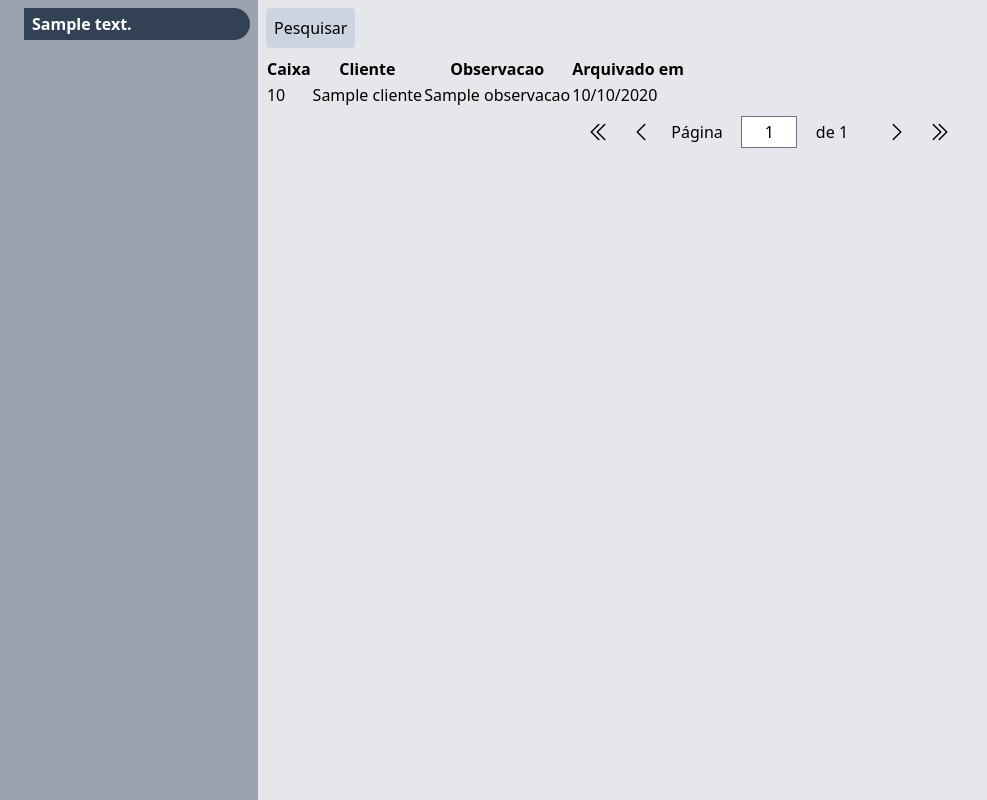
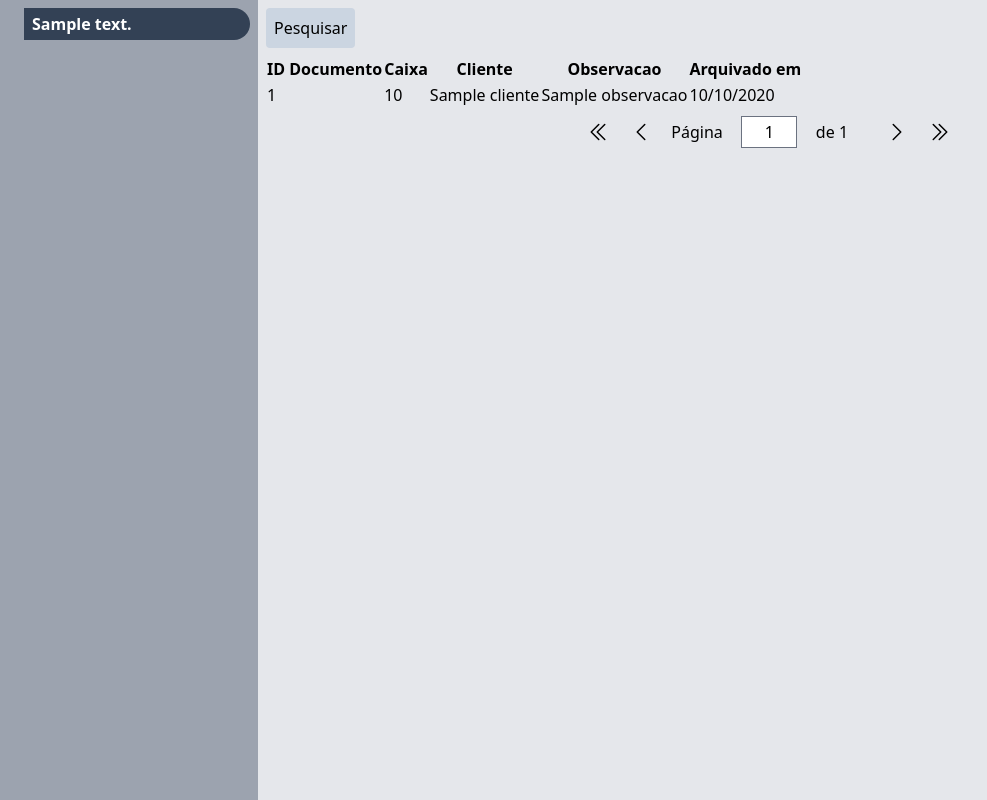
Before and after one commit to augustomonoo/arquivo, a Django app: template arquivo/templates/arquivo/main/consulta.html in a window 1280 px wide. Shown: the whole page, without its empty margins (0-987 px from the left). Run offline with Django 3.2, Linux system fonts and the light colour scheme; the template is opened without the code that fills it: most values are stand-ins (such as "Sample title", 1, 10 or a date in 2020); style sheets or scripts are compiled from the project's sources; some libraries are stand-ins or nearby versions.

Commit message:
Ajuste na tabela de main/consulta.html para tambem mostrar o ID do documento

```diff
--- a/arquivo/templates/arquivo/main/consulta.html
+++ b/arquivo/templates/arquivo/main/consulta.html
@@ -8,6 +8,7 @@
     <table>
         <thead>
             <tr>
+                <th>ID Documento</th>
                 <th>Caixa</th>
                 <th>Cliente</th>
                 <th>Observacao</th>
@@ -16,6 +17,7 @@
         </thead>
         {% for resultado in object_list %}
             <tr>
+                <td>{{ resultado.id }}</td>
                 <td>{{ resultado.numero_caixa|floatformat }}</td>
                 <td>{{ resultado.cliente }}</td>
                 <td>{{ resultado.observacao }}</td>
```
